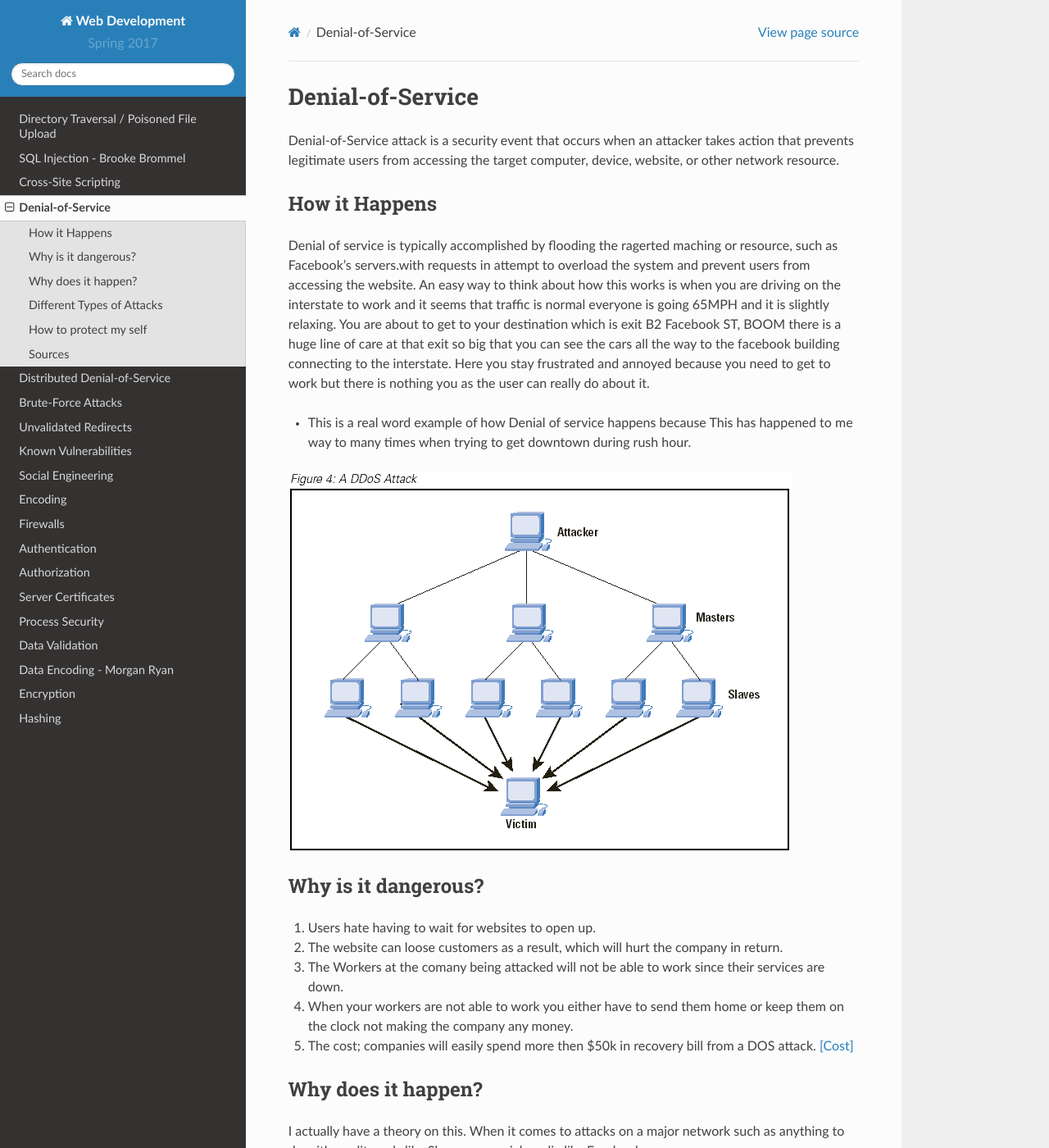
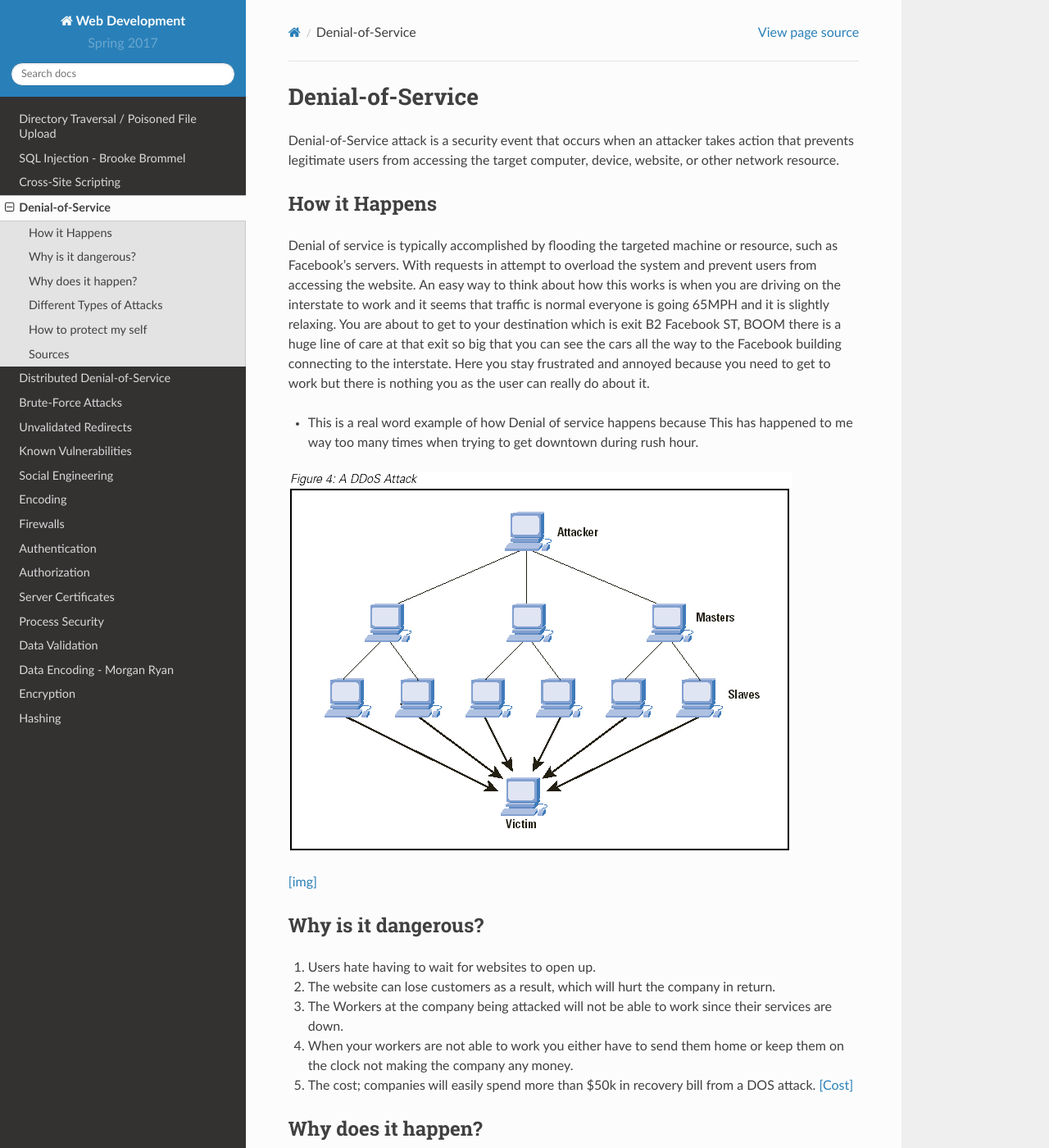
Before and after one commit to pvcraven/2017_web_security, a Sphinx documentation site: the page built from source/dos/dos.rst, in a window 1280 px wide and 1400 px high. Shown: the whole window at 82% size. Built offline with Sphinx 7.4.7 and the Read the Docs theme 2.0.0, drawn with Linux system fonts in a browser that asks for light colours; some of the changed text lies outside the part shown.

Commit message:
Final push after corrections

```diff
--- a/source/dos/dos.rst
+++ b/source/dos/dos.rst
@@ -6,37 +6,38 @@ Denial-of-Service attack is a security event that occurs when an attacker takes
 How it Happens
 --------------
 
-Denial of service is typically accomplished by flooding the ragerted maching or resource, such as Facebook's servers.with requests in attempt to overload the system and prevent users from accessing the website. An easy way to think about how this works is when you are driving on the interstate to work and it seems that traffic is normal everyone is going 65MPH and it is slightly relaxing. You are about to get to your destination which is exit B2 Facebook ST, BOOM there is a huge line of care at that exit so big that you can see the cars all the way to the facebook building connecting to the interstate. Here you stay frustrated and annoyed because you need to get to work but there is nothing you as the user can really do about it.
+Denial of service is typically accomplished by flooding the targeted machine or resource, such as Facebook's servers. With requests in attempt to overload the system and prevent users from accessing the website. An easy way to think about how this works is when you are driving on the interstate to work and it seems that traffic is normal everyone is going 65MPH and it is slightly relaxing. You are about to get to your destination which is exit B2 Facebook ST, BOOM there is a huge line of care at that exit so big that you can see the cars all the way to the Facebook building connecting to the interstate. Here you stay frustrated and annoyed because you need to get to work but there is nothing you as the user can really do about it.
 
-* This is a real word example of how Denial of service happens because This has happened to me way to many times when trying to get downtown during rush hour.
+* This is a real word example of how Denial of service happens because This has happened to me way too many times when trying to get downtown during rush hour.
 
 .. image:: ddos.png
+[img]_
 
 
 Why is it dangerous?
 --------------------
 
 1. Users hate having to wait for websites to open up.
-2. The website can loose customers as a result, which will hurt the company in return.
-3. The Workers at the comany being attacked will not be able to work since their services are down.
+2. The website can lose customers as a result, which will hurt the company in return.
+3. The Workers at the company being attacked will not be able to work since their services are down.
 4. When your workers are not able to work you either have to send them home or keep them on the clock not making the company any money.
-5. The cost; companies will easily spend more then $50k in recovery bill from a DOS attack. [Cost]_
+5. The cost; companies will easily spend more than $50k in recovery bill from a DOS attack. [Cost]_
 
 Why does it happen?
 -------------------
 
 I actually have a theory on this. When it comes to attacks on a major network such as anything to do with credit cards like Shazam or social media like Facebook.
 
-* Shazam will be attacked because it will make it harder for people to use their atms which in return will make Shazam loose money. This opens a window of oppertunity for the attackers to request money from Shazam to stop the attack.
+* Shazam will be attacked because it will make it harder for people to use their ATMs which in return will make Shazam lose money. This opens a window of opportunity for the attackers to request money from Shazam to stop the attack.
 
-* Facebook will be attacked because of similar reason but I personally think mostly from another company. Not necessarly the company attacking but one employee that thinks he is doing the right thing. A few years ago when I was playing a game called Guild Wars 2 they released new content and right after the release they were hit with a DOS attack making it impossible for players to log in and play the game. There is no reason to attack a company for a video game unless you are trying to get players to play a different game. [Why]_
+* Facebook will be attacked because of similar reason but I personally think mostly from another company. Not necessarily the company attacking but one employee that thinks he is doing the right thing. A few years ago when I was playing a game called Guild Wars 2 they released new content and right after the release they were hit with a DOS attack making it impossible for players to log in and play the game. There is no reason to attack a company for a video game unless you are trying to get players to play a different game. [Why]_
 
 Different Types of Attacks
 --------------------------
 
 Distributed DOS
 
-* In this attack Perpetrators using more then one IP address to hit the computer with.
+* In this attack Perpetrators using more than one IP address to hit the computer with.
 [Dos]_
 
 Advanced Persistent DOS
@@ -93,4 +81,6 @@ Sources
 .. [geek] https://www.howtogeek.com/281707/what-are-denial-of-service-and-ddos-attacks/
 
 .. [safe] http://searchsecurity.techtarget.com/answer/How-to-prevent-a-denial-of-service-DoS-attack
+
+.. [img] http://www.cisco.com/c/dam/en_us/about/ac123/ac147/images/ipj/ipj_7-4/dos_figure_4.gif
 *Written by Rasim, Edited by Kyann and Kyle.*
```
Also changed, not shown: other parts of source/dos/dos.rst (+3 -16 lines).
